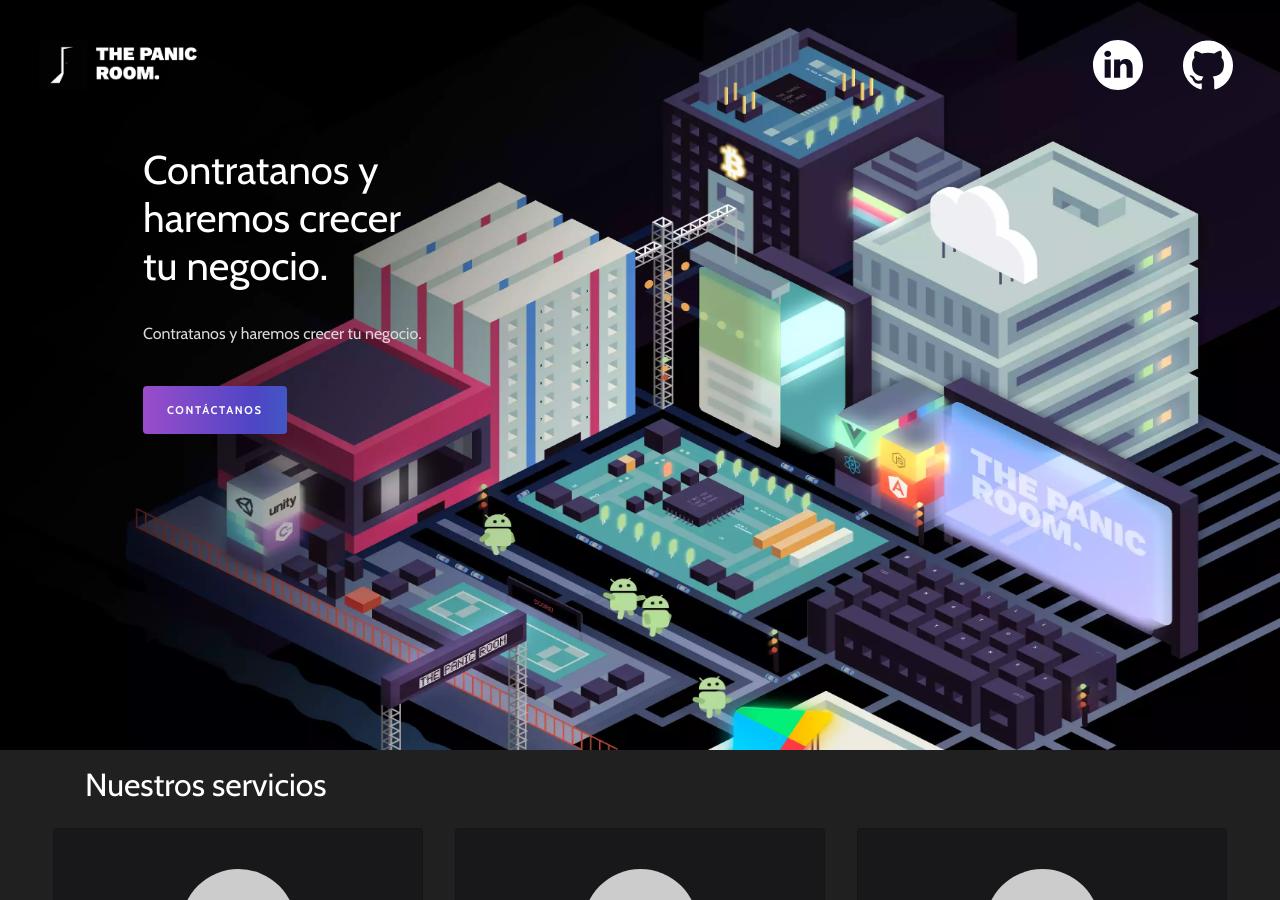
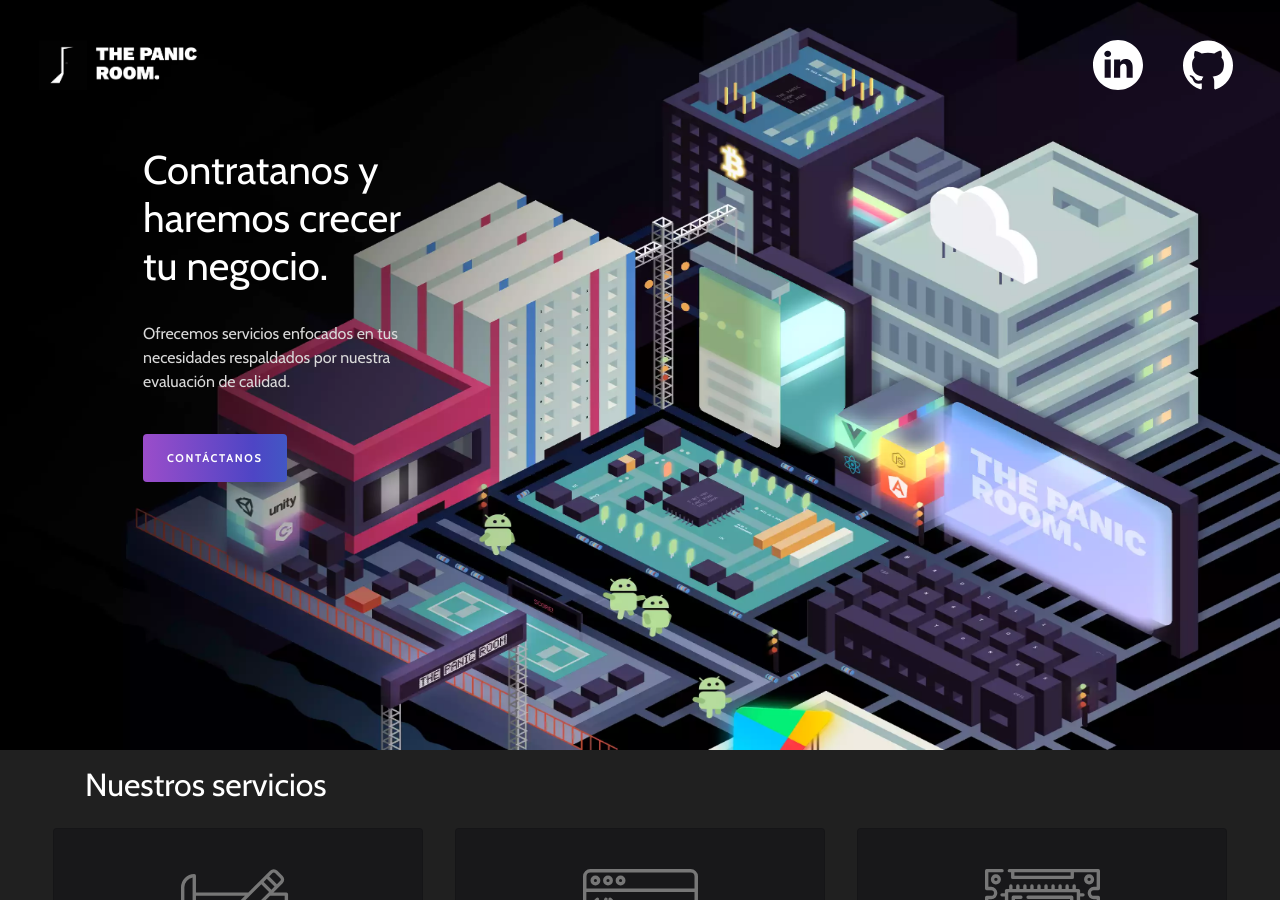
Before and after one commit to the-panic-room/the-panic-room, a Jekyll site: the page built from index.html, in a window 1280 px wide and 900 px high. Built offline with Jekyll 4.4.1, drawn with Linux system fonts in a browser that asks for light colours; nearby versions of some CDN libraries.

Commit message:
contenido principal e imagenes de contenido

```diff
--- a/_layouts/landing.html
+++ b/_layouts/landing.html
@@ -11,7 +11,7 @@
                         Contratanos y haremos crecer tu negocio.
                     </h1>
                     <p class="hero-text" itemprop="description">
-                        Contratanos y haremos crecer tu negocio.
+                        Ofrecemos servicios enfocados en tus necesidades respaldados por nuestra evaluaci&oacute;n de calidad.
                     </p>
                     <a href="#contacto" class="btn-custom btn btn-main link my-2 my-md-4">
                         Contáctanos
--- a/index.html
+++ b/index.html
@@ -20,7 +20,7 @@
         <div id="info" class="d-flex flex-column flex-md-row justify-content-center  align-items-md-stretch px-1 px-sm-3  px-md-0 py-3 border-bottom border-secondary flex-nowrap">
             <div class="card py-4 col-12 col-md-4 mb-3 mx-0 mx-md-1 mx-lg-3">
                 <div class="py-3">
-                    <img src="https://via.placeholder.com/115" class="rounded-circle" alt="...">
+                    <img src="{{ '/assets/images/diseño.svg' | prepend: site.baseurl }}" alt="..." width="115" height="115">
                 </div>
                 <div class="card-body">
                     <h5 class="card-title">Diseño Web</h5>
@@ -31,7 +31,7 @@
             </div>
             <div class="card py-4 col-12 col-md-4 mb-3 mx-0 mx-md-1 mx-lg-3">
                 <div class="py-3">
-                    <img src="https://via.placeholder.com/115" class="rounded-circle" alt="...">
+                    <img src="{{ '/assets/images/software.svg' | prepend: site.baseurl }}" alt="..." width="115" height="115">
                 </div>
                 <div class="card-body">
                     <h5 class="card-title">Desarrollo de Software</h5>
@@ -43,7 +43,7 @@
             </div>
             <div class="card py-4 col-12 col-md-4 mb-3 mx-0 mx-md-1 mx-lg-3">
                 <div class="py-3">
-                    <img src="https://via.placeholder.com/115" class="rounded-circle" alt="...">
+                    <img src="{{ '/assets/images/hardware.svg' | prepend: site.baseurl }}" alt="..." width="115" height="115">
                 </div>
                 <div class="card-body">
                     <h5 class="card-title">Desarrollo de Hardware</h5>
```
